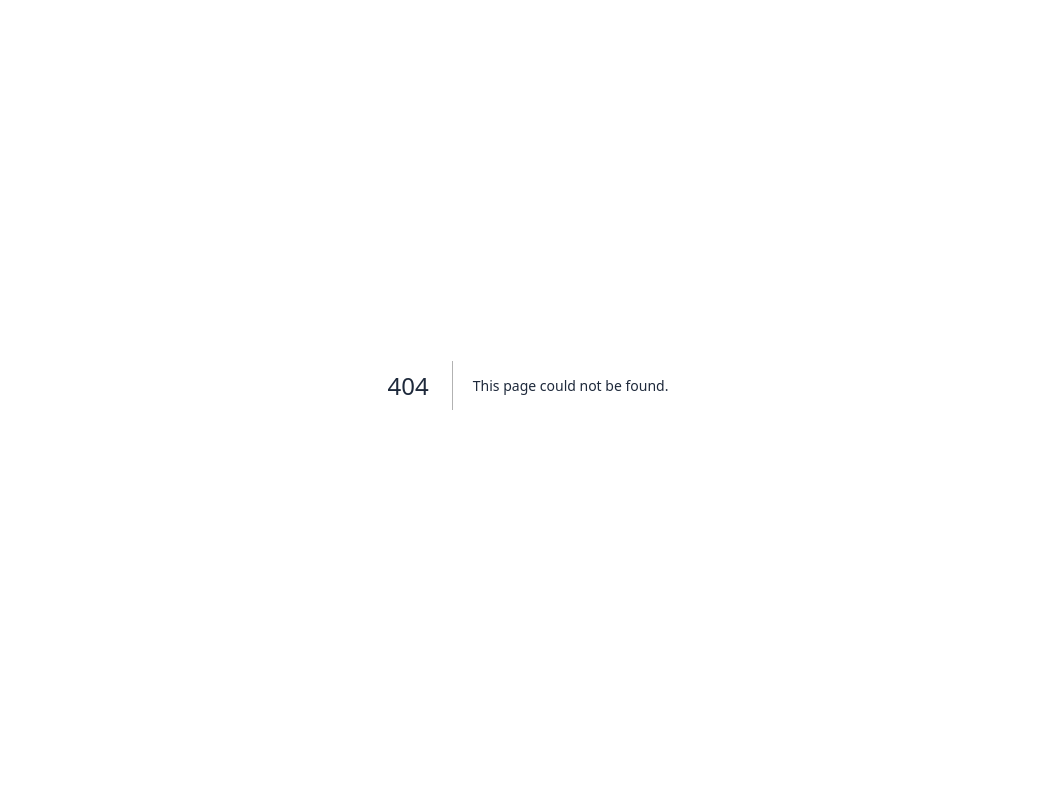
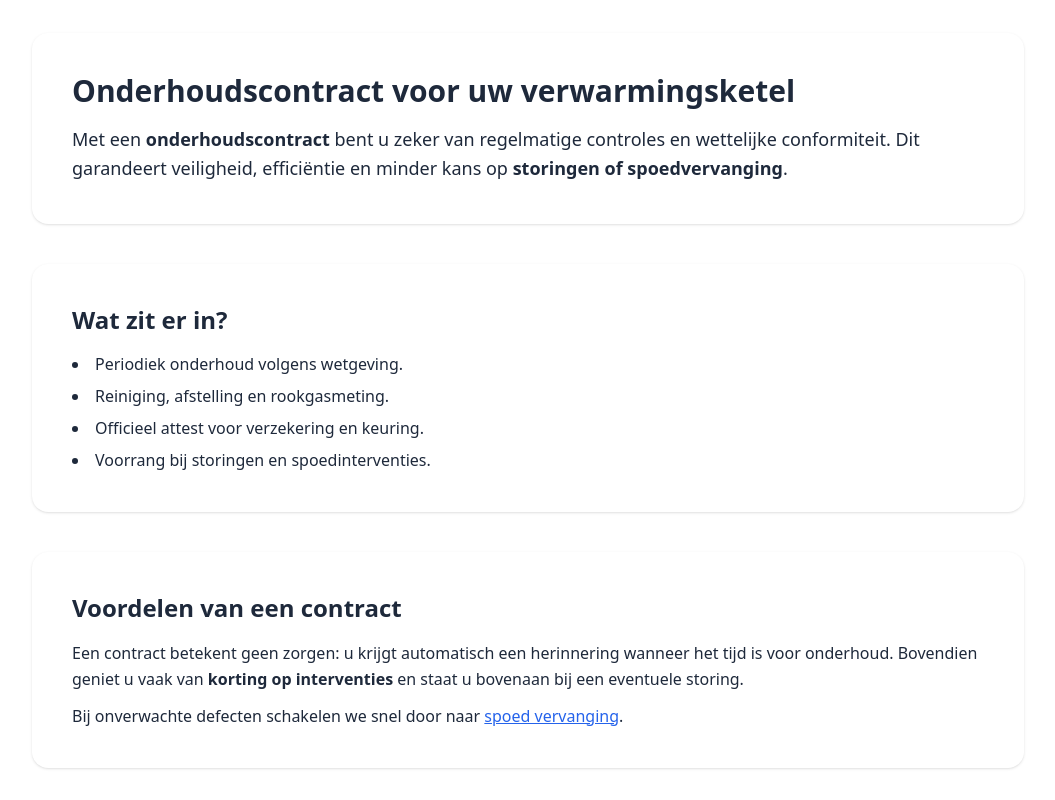
Before and after one commit to Turbo-89/turboservices, a Next.js app: page /kennisbank/onderhoudscontract-verwarmingsketel in a window 1280 px wide. Before the commit this address had no page. Shown: the part 260-1060 px from the top of the page, without its empty margins (112-1167 px from the left). Built offline with nearby package versions, Linux system fonts and the light colour scheme.

Commit message:
Create page.tsx

```diff
--- /dev/null
+++ b/app/kennisbank/onderhoudscontract-verwarmingsketel/page.tsx
@@ -0,0 +1,71 @@
+import * as React from "react";
+import type { Metadata } from "next";
+import Link from "next/link";
+import CTA from "@/components/kb/CTA";
+import FAQJsonLd from "@/components/seo/FAQJsonLd";
+
+export const metadata: Metadata = {
+  title: "Onderhoudscontract verwarmingsketel | Turbo Services",
+  description:
+    "Waarom kiezen voor een onderhoudscontract voor uw verwarmingsketel? Ontdek voordelen, verplichtingen en hoe het storingen voorkomt.",
+};
+
+export default function Page() {
+  const faqs = [
+    {
+      question: "Waarom een onderhoudscontract afsluiten?",
+      answer:
+        "Met een onderhoudscontract blijft uw ketel in topconditie, voldoet u aan wettelijke verplichtingen en verkleint u de kans op storingen.",
+    },
+    {
+      question: "Wat zit er in een onderhoudscontract?",
+      answer:
+        "Periodieke controles, reiniging, afstelling van brander, rookgasmeting en een verslag dat u nodig heeft voor verzekering en keuring.",
+    },
+    {
+      question: "Hoe vaak moet mijn ketel onderhouden worden?",
+      answer:
+        "In Vlaanderen is een tweejaarlijks onderhoud verplicht voor gasketels en jaarlijks voor stookolieketels. Met een contract vergeet u dit nooit.",
+    },
+  ];
+
+  return (
+    <main className="max-w-5xl mx-auto px-4 py-12 space-y-10">
+      <section className="bg-white rounded-2xl shadow p-6 md:p-10">
+        <h1 className="text-3xl font-bold mb-4">Onderhoudscontract voor uw verwarmingsketel</h1>
+        <p className="text-lg leading-relaxed">
+          Met een <strong>onderhoudscontract</strong> bent u zeker van regelmatige controles en wettelijke conformiteit.
+          Dit garandeert veiligheid, efficiëntie en minder kans op <strong>storingen of spoedvervanging</strong>.
+        </p>
+      </section>
+
+      <section className="bg-white rounded-2xl shadow p-6 md:p-10">
+        <h2 className="text-2xl font-semibold mb-4">Wat zit er in?</h2>
+        <ul className="list-disc list-inside space-y-2">
+          <li>Periodiek onderhoud volgens wetgeving.</li>
+          <li>Reiniging, afstelling en rookgasmeting.</li>
+          <li>Officieel attest voor verzekering en keuring.</li>
+          <li>Voorrang bij storingen en spoedinterventies.</li>
+        </ul>
+      </section>
+
+      <section className="bg-white rounded-2xl shadow p-6 md:p-10">
+        <h2 className="text-2xl font-semibold mb-4">Voordelen van een contract</h2>
+        <p className="leading-relaxed">
+          Een contract betekent geen zorgen: u krijgt automatisch een herinnering wanneer het tijd is voor onderhoud.
+          Bovendien geniet u vaak van <strong>korting op interventies</strong> en staat u bovenaan bij een eventuele storing.
+        </p>
+        <p className="mt-3">
+          Bij onverwachte defecten schakelen we snel door naar{" "}
+          <Link href="/diensten/verwarmingsketels" className="text-blue-600 underline">
+            spoed vervanging
+          </Link>
+          .
+        </p>
+      </section>
+
+      <CTA />
+      <FAQJsonLd items={faqs} />
+    </main>
+  );
+}
```
